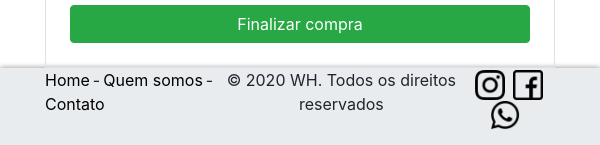
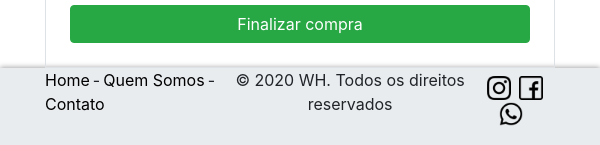
Before and after one commit to kaiser-developer/eCommercePeruca, an Angular app: page /checkout in a window 600 px wide. Shown: the part 1294-1439 px from the top of the page. Built offline with nearby package versions, Linux system fonts and the light colour scheme; no server answers.

Commit message:
tamanho em midia corrigido nos icones de rede social

```diff
--- a/src/app/components/footer/footer.component.css
+++ b/src/app/components/footer/footer.component.css
@@ -18,7 +18,29 @@ ul a{
     color: black;
 }
 
-.li-map::after{
-    padding: 0 3px;
-    content: "-";
+.LogoRS{
+    width: 30px;
+    height: 30px;
+
 }
+
+@media only screen and (min-width: 451px){
+    .li-map::after{
+        padding: 0 3px;
+        content: "-";
+    }
+}
+
+
+@media only screen and (max-width: 767px){
+    .LogoRS{
+        width: 4vw;
+        height: 4vw;
+    }
+
+    .li-map::after{
+        padding: 0 3px;
+        /* content: "-"; */
+    }
+
+}
--- a/src/app/components/footer/footer.component.html
+++ b/src/app/components/footer/footer.component.html
@@ -3,21 +3,18 @@
         <div class="d-flex align-items-center justify-content-between">
             <div class="">
                 <ul>
-                        <li class="li-map"><a href="/direitos-autorais">Home</a></li>
-                        <li class="li-map"><a href="/termos-de-uso">Quem somos</a></li>
-                        <li><a href="/politica-de-privacidade">Contato</a></li>
+                    <li class="li-map"><a routerLink="/home">Home</a></li>
+                    <li class="li-map"><a routerLink="/quemSomos">Quem Somos</a></li>
+                    <li><a routerLink="/contato">Contato</a></li>
                 </ul>
             </div>
             <div class="text-center">
                 <p>© 2020 WH. Todos os direitos reservados</p>
             </div>
             <div class="text-center">
-                    <img class="LogoRS mr-2 ml-2" src="../../../assets/images/instagram.png" width="30" height="30"
-                        alt="Instagram Wig's">
-                    <img class="LogoRS mr-2" src="../../../assets/images/facebook.png" width="30" height="30"
-                        alt="Facebook Wig's">
-                    <img class="LogoRS mr-2" src="../../../assets/images/whatsapp.png" width="30" height="30"
-                        alt="Whatsapp Wig's">
+                <img class="LogoRS mr-2 ml-2" src="../../../assets/images/instagram.png" alt="Instagram Wig's">
+                <img class="LogoRS mr-2" src="../../../assets/images/facebook.png" alt="Facebook Wig's">
+                <img class="LogoRS mr-2" src="../../../assets/images/whatsapp.png" alt="Whatsapp Wig's">
             </div>
         </div>
     </div>
```
Lines whose indentation alone changed are shown as unchanged.
